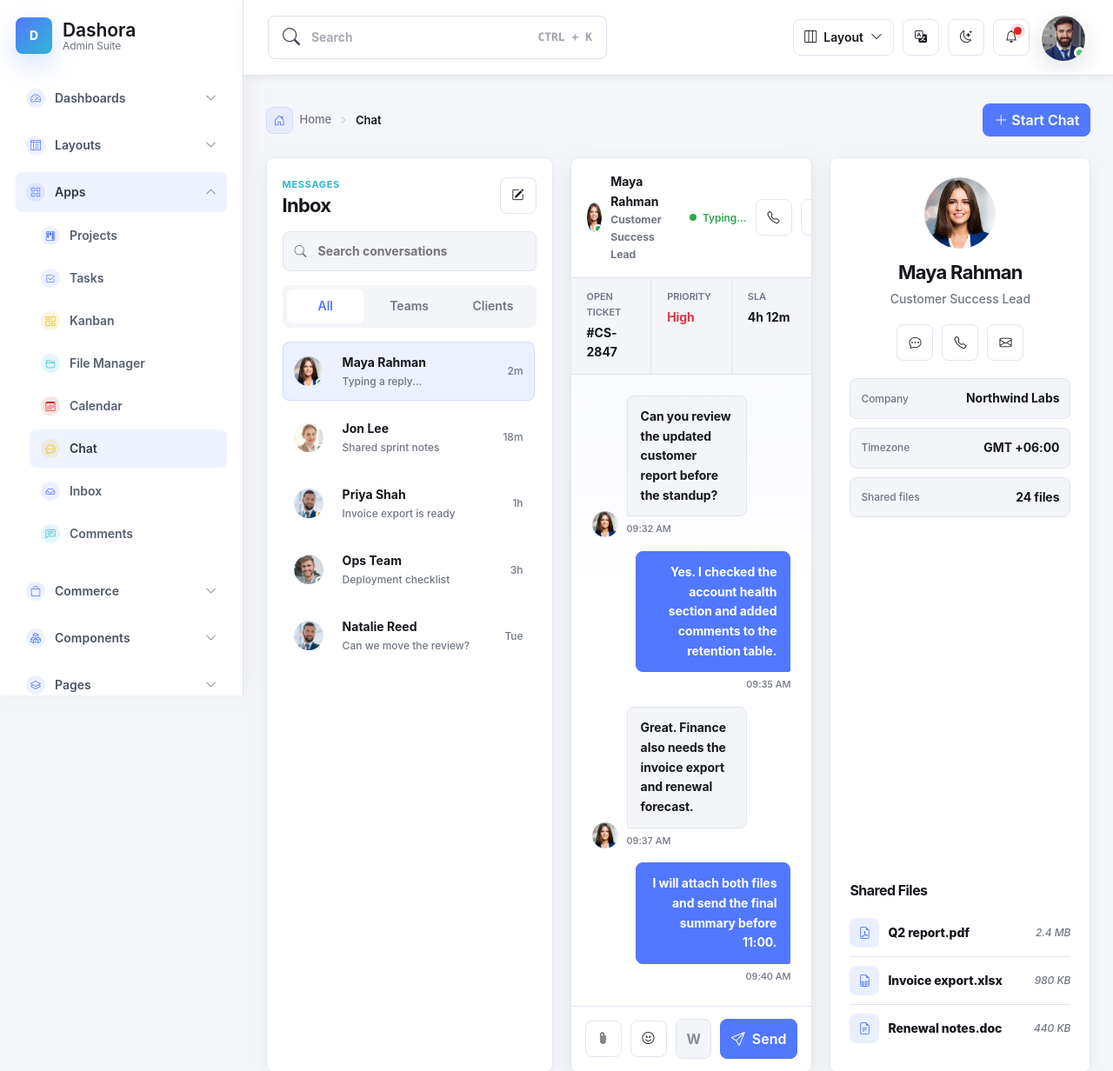
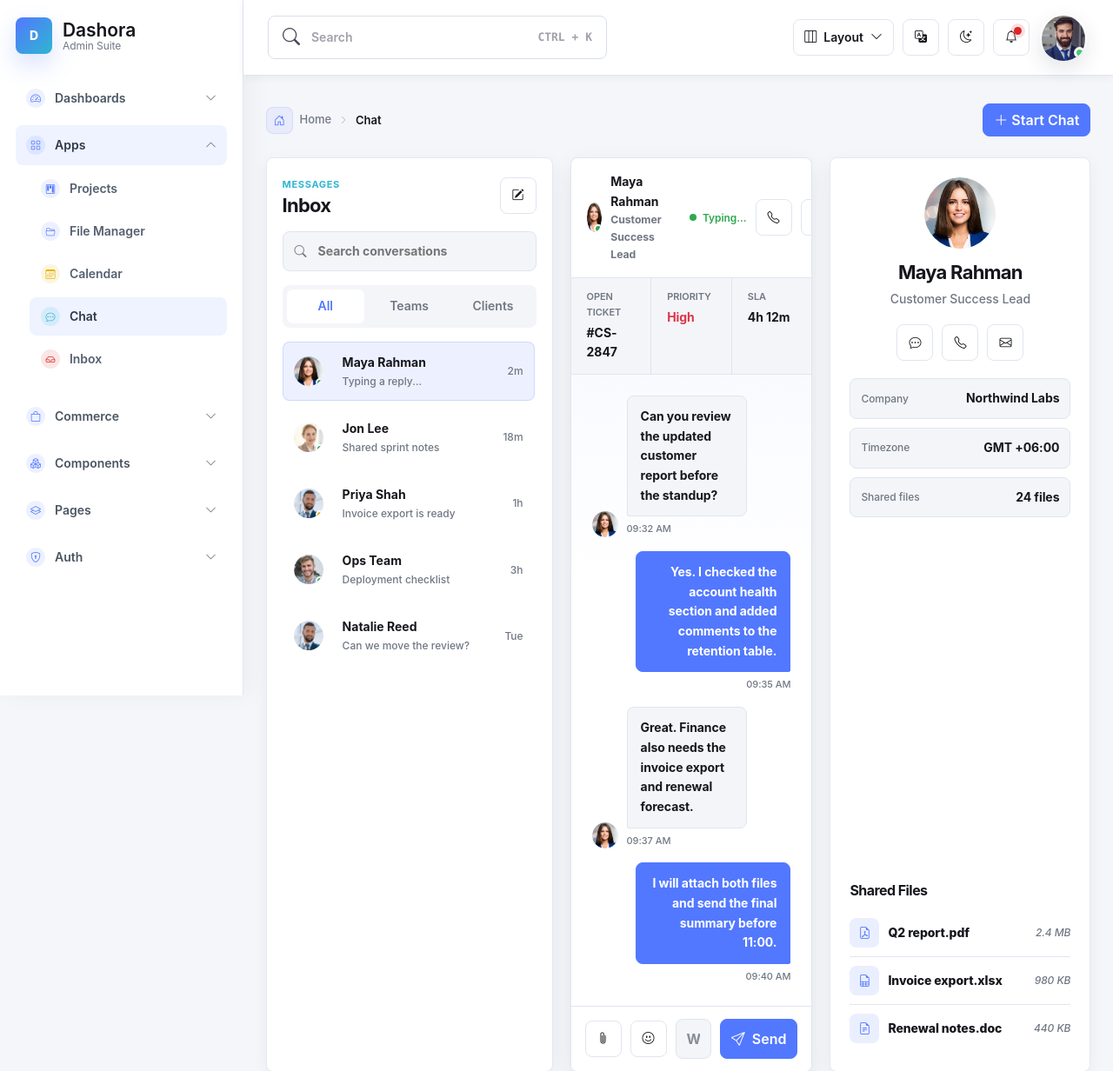
Before and after one commit to supunchamod/Smart-Villa-Management-System, a Laravel app: page /chat in a window 1280 px wide. Shown: the top 1232 px of the page at 87% size. Run offline with Laravel 12, Linux system fonts and the light colour scheme.

Commit message:
Trim sidebar to only the configured pages
Remove nav-link entries and mini-rail icons for pages that were never
migrated (Default/Analytics/eCommerce/CRM/Crypto/Job dashboards, the
Layout Options section, Tasks, Kanban, Comments, Orders, Pricing,
Profile, Notifications, FAQ, Forgot Password, 404, Coming Soon).

Every remaining nav-link keeps its original CSS classes, icons, and
accordion wrapper markup, and now resolves through route() to a real
named route in routes/web.php - verified none reference an undefined
route name.

```diff
--- a/resources/views/layouts/partials/sidebar.blade.php
+++ b/resources/views/layouts/partials/sidebar.blade.php
@@ -9,8 +9,6 @@
     };
 @endphp
 <aside class="mini-rail" aria-label="Quick navigation">
-    <a href="index.html" aria-label="Dashboard"><i class="bi bi-grid-1x2"></i></a>
-    <a href="analytics.html" aria-label="Analytics"><i class="bi bi-bar-chart-line"></i></a>
     <a href="{{ route('projects.index') }}" aria-label="Projects"><i class="bi bi-kanban"></i></a>
     <a href="{{ route('customers.index') }}" aria-label="Customers"><i class="bi bi-people"></i></a>
     <a href="{{ route('settings') }}" aria-label="Settings"><i class="bi bi-gear"></i></a>
@@ -24,29 +22,8 @@
         <div class="nav-section nav-accordion {{ $openSection === 'dashboards' ? 'open' : '' }}">
           <button class="nav-accordion-toggle" type="button" data-nav-accordion aria-expanded="{{ $openSection === 'dashboards' ? 'true' : 'false' }}"><span><i class="bi bi-speedometer2"></i>Dashboards</span><i class="bi bi-chevron-down"></i></button>
           <div class="nav-accordion-panel">
-            <a class="nav-link " href="index.html"><i class="bi bi-grid-1x2"></i><span>Default</span></a>
-            <a class="nav-link " href="analytics.html"><i class="bi bi-bar-chart-line"></i><span>Analytics</span></a>
-            <a class="nav-link " href="ecommerce.html"><i class="bi bi-bag-check"></i><span>eCommerce</span></a>
-            <a class="nav-link " href="crm.html"><i class="bi bi-diagram-3"></i><span>CRM</span></a>
-            <a class="nav-link " href="dashboard-crypto.html"><i class="bi bi-currency-bitcoin"></i><span>Crypto</span></a>
             <a class="nav-link {{ request()->routeIs('dashboard') ? 'active' : '' }}" href="{{ route('dashboard') }}"><i class="bi bi-speedometer2"></i><span>Projects</span></a>
-            <a class="nav-link " href="dashboard-job.html"><i class="bi bi-briefcase"></i><span>Job</span></a>
 
-          </div>
-        </div>
-
-        <div class="nav-section nav-accordion ">
-          <button class="nav-accordion-toggle" type="button" data-nav-accordion aria-expanded="false"><span><i class="bi bi-layout-text-window-reverse"></i>Layouts</span><i class="bi bi-chevron-down"></i></button>
-          <div class="nav-accordion-panel">
-            <a class="nav-link " href="layouts.html"><i class="bi bi-layout-text-window-reverse"></i><span>Layout Options</span></a>
-            <div class="sidebar-layout-switch">
-    <span>Layouts</span>
-    <button type="button" data-layout-option="default">Default</button>
-    <button type="button" data-layout-option="horizontal">Horizontal</button>
-    <button type="button" data-layout-option="detached">Detached</button>
-    <button type="button" data-layout-option="two-column">Two Column</button>
-    <button type="button" data-layout-option="hovered">Hovered</button>
-  </div>
           </div>
         </div>
 
@@ -54,13 +31,10 @@
           <button class="nav-accordion-toggle" type="button" data-nav-accordion aria-expanded="{{ $openSection === 'apps' ? 'true' : 'false' }}"><span><i class="bi bi-grid"></i>Apps</span><i class="bi bi-chevron-down"></i></button>
           <div class="nav-accordion-panel">
             <a class="nav-link {{ request()->routeIs('projects.index') ? 'active' : '' }}" href="{{ route('projects.index') }}"><i class="bi bi-kanban"></i><span>Projects</span></a>
-            <a class="nav-link " href="tasks.html"><i class="bi bi-check2-square"></i><span>Tasks</span></a>
-            <a class="nav-link " href="kanban.html"><i class="bi bi-columns-gap"></i><span>Kanban</span></a>
             <a class="nav-link {{ request()->routeIs('file-manager') ? 'active' : '' }}" href="{{ route('file-manager') }}"><i class="bi bi-folder2-open"></i><span>File Manager</span></a>
             <a class="nav-link {{ request()->routeIs('calendar') ? 'active' : '' }}" href="{{ route('calendar') }}"><i class="bi bi-calendar3"></i><span>Calendar</span></a>
             <a class="nav-link {{ request()->routeIs('chat') ? 'active' : '' }}" href="{{ route('chat') }}"><i class="bi bi-chat-dots"></i><span>Chat</span></a>
             <a class="nav-link {{ request()->routeIs('inbox') ? 'active' : '' }}" href="{{ route('inbox') }}"><i class="bi bi-inbox"></i><span>Inbox</span></a>
-            <a class="nav-link " href="comments.html"><i class="bi bi-chat-left-text"></i><span>Comments</span></a>
 
           </div>
         </div>
@@ -71,7 +45,6 @@
             <a class="nav-link {{ request()->routeIs('customers.index') ? 'active' : '' }}" href="{{ route('customers.index') }}"><i class="bi bi-people"></i><span>Customers</span></a>
             <a class="nav-link {{ request()->routeIs('customers.show') ? 'active' : '' }}" href="{{ route('customers.show') }}"><i class="bi bi-person-vcard"></i><span>Customer Details</span></a>
             <a class="nav-link {{ request()->routeIs('products.index') ? 'active' : '' }}" href="{{ route('products.index') }}"><i class="bi bi-box-seam"></i><span>Products</span></a>
-            <a class="nav-link " href="orders.html"><i class="bi bi-receipt"></i><span>Orders</span></a>
             <a class="nav-link {{ request()->routeIs('invoices.index') ? 'active' : '' }}" href="{{ route('invoices.index') }}"><i class="bi bi-file-earmark-text"></i><span>Invoice List</span></a>
             <a class="nav-link {{ request()->routeIs('invoices.show') ? 'active' : '' }}" href="{{ route('invoices.show') }}"><i class="bi bi-file-richtext"></i><span>Invoice Details</span></a>
 
@@ -81,13 +54,9 @@
         <div class="nav-section nav-accordion {{ $openSection === 'pages' ? 'open' : '' }}">
           <button class="nav-accordion-toggle" type="button" data-nav-accordion aria-expanded="{{ $openSection === 'pages' ? 'true' : 'false' }}"><span><i class="bi bi-layers"></i>Pages</span><i class="bi bi-chevron-down"></i></button>
           <div class="nav-accordion-panel">
-            <a class="nav-link " href="pricing.html"><i class="bi bi-tags"></i><span>Pricing</span></a>
-            <a class="nav-link " href="profile.html"><i class="bi bi-person-circle"></i><span>Profile</span></a>
             <a class="nav-link {{ request()->routeIs('settings') ? 'active' : '' }}" href="{{ route('settings') }}"><i class="bi bi-gear"></i><span>Settings</span></a>
             <a class="nav-link {{ request()->routeIs('team') ? 'active' : '' }}" href="{{ route('team') }}"><i class="bi bi-person-workspace"></i><span>Team</span></a>
-            <a class="nav-link " href="notifications.html"><i class="bi bi-bell"></i><span>Notifications</span></a>
             <a class="nav-link {{ request()->routeIs('reports') ? 'active' : '' }}" href="{{ route('reports') }}"><i class="bi bi-clipboard-data"></i><span>Reports</span></a>
-            <a class="nav-link " href="faq.html"><i class="bi bi-question-circle"></i><span>FAQ</span></a>
 
           </div>
         </div>
@@ -97,9 +66,6 @@
           <div class="nav-accordion-panel">
             <a class="nav-link {{ request()->routeIs('login') ? 'active' : '' }}" href="{{ route('login') }}"><i class="bi bi-box-arrow-in-right"></i><span>Login</span></a>
             <a class="nav-link {{ request()->routeIs('register') ? 'active' : '' }}" href="{{ route('register') }}"><i class="bi bi-person-plus"></i><span>Register</span></a>
-            <a class="nav-link " href="forgot-password.html"><i class="bi bi-key"></i><span>Forgot Password</span></a>
-            <a class="nav-link " href="404.html"><i class="bi bi-exclamation-diamond"></i><span>404</span></a>
-            <a class="nav-link " href="coming-soon.html"><i class="bi bi-hourglass-split"></i><span>Coming Soon</span></a>
 
           </div>
         </div></nav>
```
